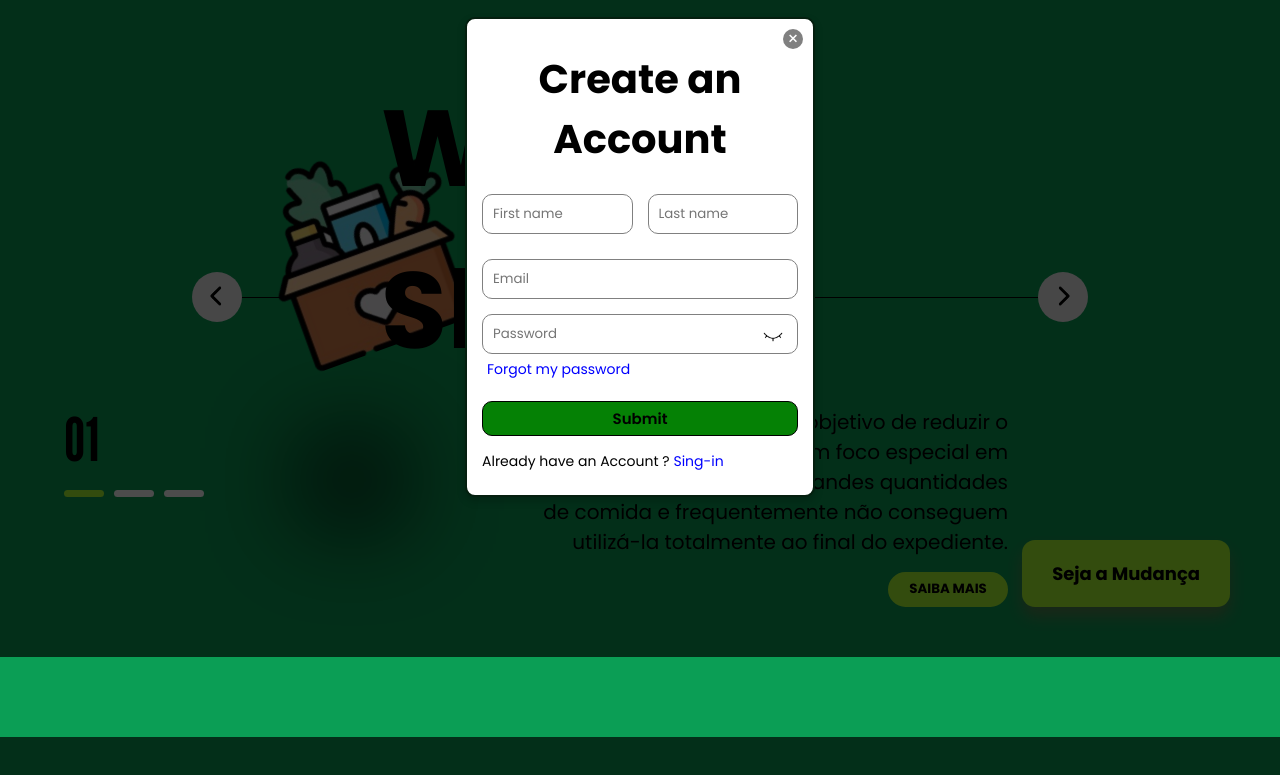
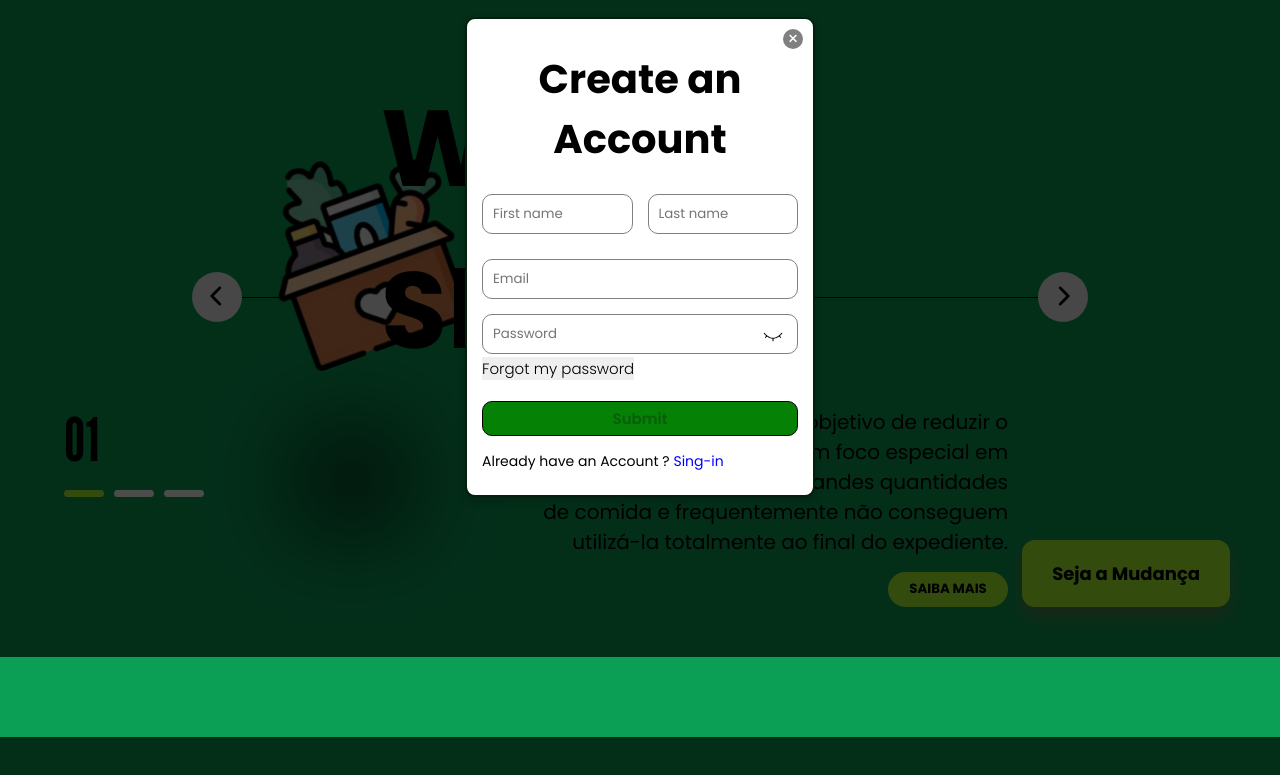
Before and after one commit to Dudu1377/TCC, a plain HTML site: page index.html in a window 1280 px wide. Both pictures are taken after a click on the picture 1271 px from the left and 61 px from the top of the page. Shown: the part 143-918 px from the top of the page. Drawn offline with nearby package versions, Linux system fonts and the light colour scheme.

Commit message:
mudando os botões do login para ficarem inativos antes de colocar o login

```diff
--- a/index.css
+++ b/index.css
@@ -139,6 +139,13 @@
 
 .submit-button:hover {
     background-color: #1baa1b;
+}
+.clear{
+    border: none;
+    font-size: 15px;
+    font-weight: 300;
+    cursor: pointer;
+
 }
 
 .Container-Sing-in {
--- a/index.html
+++ b/index.html
@@ -59,8 +59,8 @@
                     <div class="input">
                         <input placeholder="Password" type="password" id="password" class="password" required>
                         <img width="20" height="20" src="./Img/olho.png" id="togglePassword" class="togglePassword">
-                        <a href="#">Forgot my password</a>
-                        <button type="submit" class="submit-button">Submit</button>
+                        <button type="button" class="clear" >Forgot my password</button>
+                        <button type="submit" class="submit-button" disabled="true">Submit</button>
                     </div>
                     <div class="Container-Sing-in">
                         <div class="Sing-in">
```
